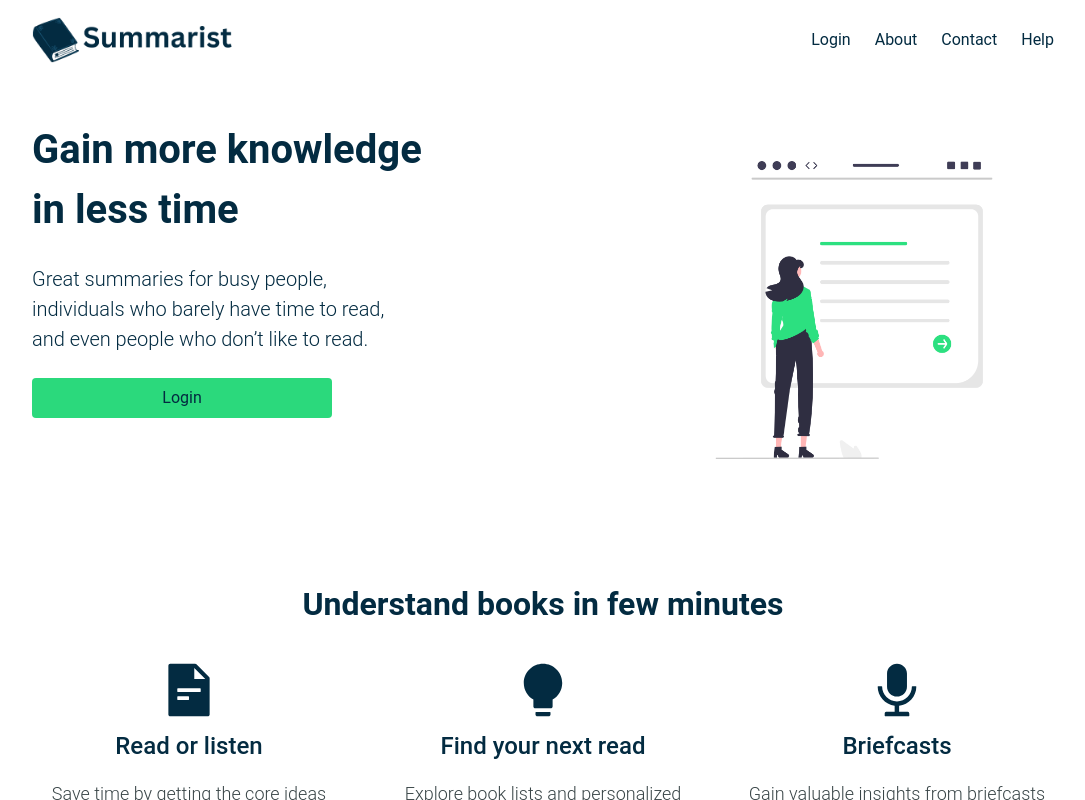
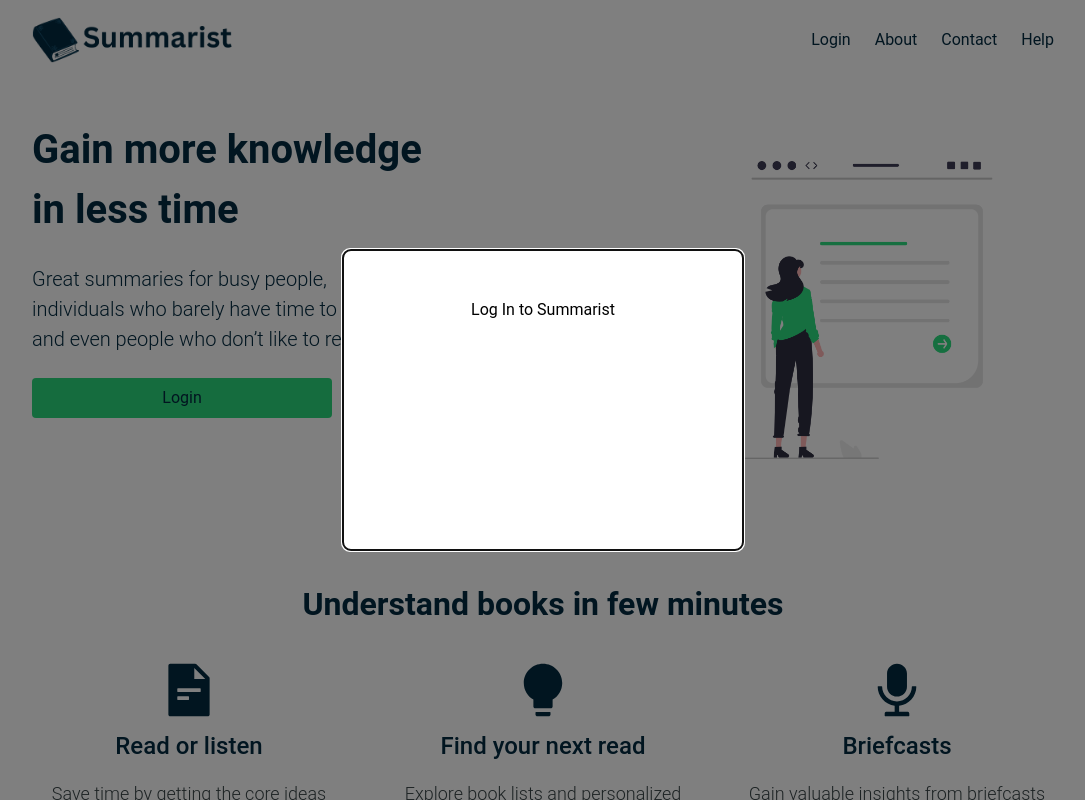
Before and after one commit to jmadrigaladan/summarist-app, a Next.js app: page / in a window 1280 px wide. Both pictures are taken after a click on the item "Login". Shown: the top 800 px of the page, without its empty margins (97-1182 px from the left). Built offline with nearby package versions, Linux system fonts and the light colour scheme.

Commit message:
working on login modal styling

```diff
--- a/components/Nav.js
+++ b/components/Nav.js
@@ -1,3 +1,5 @@
+import LogInModal from "./modals/LogInModal";
+
 export default function Nav() {
   return (
     <nav className="h-[80px]">
@@ -6,9 +8,7 @@
           <img className="w-full h-full" src={"/assets/logo.png"} alt="logo" />
         </figure>
         <ul className="flex gap-[24px]">
-          <li className="text-[#032b41] hover:text-[#2bd97c] cursor-pointer transition duration-100">
-            Login
-          </li>
+          <LogInModal />
           <li className="text-[#032b41]  hidden xs:inline cursor-not-allowed">
             About
           </li>
--- /dev/null
+++ b/components/modals/LogInModal.js
@@ -0,0 +1,32 @@
+import { closeLogInModal, openLogInModal } from "@/redux/modalSlice";
+import Modal from "@mui/material/Modal";
+import { useDispatch, useSelector } from "react-redux";
+
+export default function LogInModal() {
+  const isOpen = useSelector((state) => state.modals.loginModalOpen);
+  const dispatch = useDispatch();
+
+  return (
+    <>
+      <li
+        className="text-[#032b41] hover:text-[#2bd97c] cursor-pointer transition duration-100"
+        onClick={() => dispatch(openLogInModal())}
+      >
+        Login
+      </li>
+      <Modal
+        open={isOpen}
+        onClose={() => dispatch(closeLogInModal())}
+        className="flex justify-center items-center"
+      >
+        <div className="bg-white w-[400px] h-[300px] rounded-lg flex justify-center">
+          <div className="w-full justify-center">
+            <h1 className="text-center pt-[48px] px-[32px] pb-[24px]">
+              Log In to Summarist
+            </h1>
+          </div>
+        </div>
+      </Modal>
+    </>
+  );
+}
--- a/package.json
+++ b/package.json
@@ -9,12 +9,17 @@
     "lint": "next lint"
   },
   "dependencies": {
+    "@emotion/react": "^11.11.1",
+    "@emotion/styled": "^11.11.0",
+    "@mui/material": "^5.14.4",
+    "@reduxjs/toolkit": "^1.9.5",
     "autoprefixer": "10.4.14",
     "next": "13.4.12",
     "postcss": "8.4.27",
     "react": "18.2.0",
     "react-dom": "18.2.0",
     "react-icons": "^4.10.1",
+    "react-redux": "^8.1.2",
     "tailwindcss": "3.3.3"
   }
 }
--- a/pages/_app.js
+++ b/pages/_app.js
@@ -1,5 +1,11 @@
-import '@/styles/globals.css'
+import "@/styles/globals.css";
+import { Provider } from "react-redux";
+import { store } from "@/redux/store";
 
 export default function App({ Component, pageProps }) {
-  return <Component {...pageProps} />
+  return (
+    <Provider store={store}>
+      <Component {...pageProps} />
+    </Provider>
+  );
 }
--- /dev/null
+++ b/redux/modalSlice.js
@@ -0,0 +1,34 @@
+import { createSlice } from "@reduxjs/toolkit";
+
+const initialState = {
+  signUpModalOpen: false,
+  loginModalOpen: false,
+};
+
+const modalSlice = createSlice({
+  name: "modal",
+  initialState,
+  reducers: {
+    openSignUpModal: (state) => {
+      state.signupModalOpen = true;
+    },
+    closeSignUpModal: (state) => {
+      state.signupModalOpen = false;
+    },
+    openLogInModal: (state) => {
+      state.loginModalOpen = true;
+    },
+    closeLogInModal: (state) => {
+      state.loginModalOpen = false;
+    },
+  },
+});
+
+export const {
+  openSignUpModal,
+  closeSignUpModal,
+  openLogInModal,
+  closeLogInModal,
+} = modalSlice.actions;
+
+export default modalSlice.reducer;
--- /dev/null
+++ b/redux/store.js
@@ -0,0 +1,8 @@
+import { configureStore } from "@reduxjs/toolkit";
+import modalSlice from "./modalSlice";
+
+export const store = configureStore({
+  reducer: {
+    modals: modalSlice,
+  },
+});
```
Also changed, not shown: components/modals/SignUpModal.js (added), 1 other file (tests, documents, lock files or other folders).
